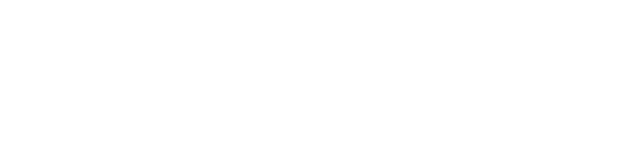
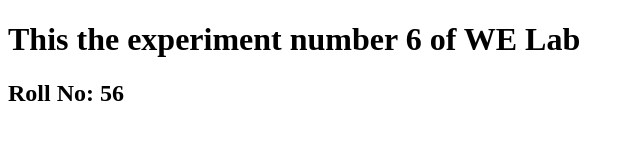
Before and after one commit to KrishnaBorad07/WE_lab_Exp-6, a plain HTML site: page index.html in a window 1280 px wide. Shown: the whole page, without its empty margins (0-640 px from the left). Drawn offline with Linux system fonts and the light colour scheme.

Commit message:
Updated the html file

```diff
--- a/index.html
+++ b/index.html
@@ -3,9 +3,10 @@
 <head>
     <meta charset="UTF-8">
     <meta name="viewport" content="width=device-width, initial-scale=1.0">
-    <title>Document</title>
+    <title>GitHub</title>
 </head>
 <body>
-
+    <h1>This the experiment number 6 of WE Lab</h1>
+    <h2>Roll No: 56</h2>
 </body>
 </html>
```
